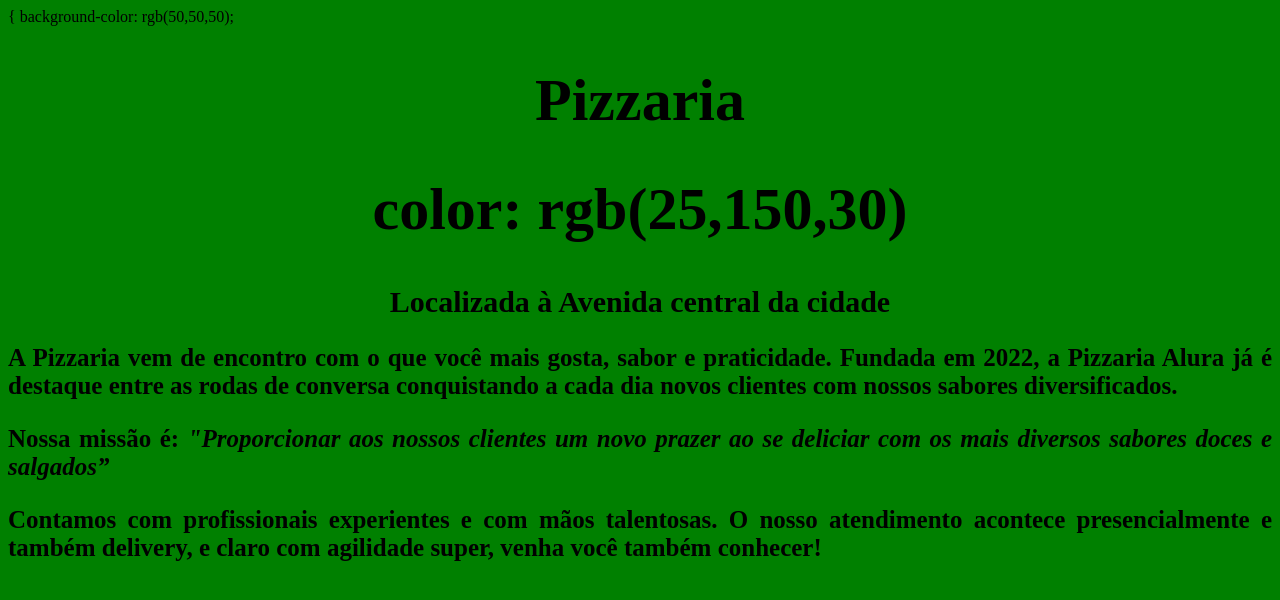
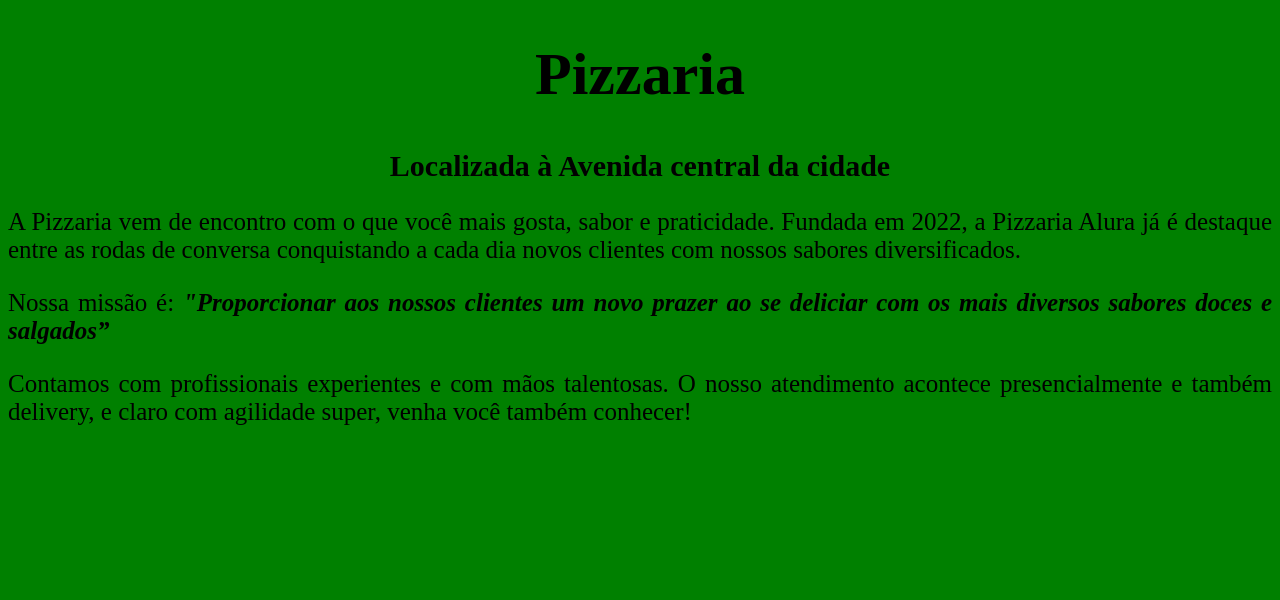
Before and after one commit to martinsdcm/GEProgramacao-TurmaE, a plain HTML site: page index.html in a window 1280 px wide. Drawn offline with Linux system fonts and the light colour scheme.

Commit message:
Add files via upload

```diff
--- a/index.html
+++ b/index.html
@@ -9,17 +9,16 @@
 	<script src-´main.j5´></script>
 
 </head>
-<body> {
-	background-color: rgb(50,50,50);
+<body>
 
-<h1>Pizzaria<h1>
-	color: rgb(25,150,30)
+<h1>Pizzaria</h1>
 
-<h2>Localizada à Avenida central da cidade<h2>
+<h2>Localizada à Avenida central da cidade</h2>
 
 <p>A Pizzaria vem de encontro com o que você mais gosta, sabor e praticidade. Fundada em 2022, a Pizzaria Alura já é destaque entre as rodas de conversa conquistando a cada dia novos clientes com nossos sabores diversificados.</p>
 
 <p>Nossa missão é: <i><b>"Proporcionar aos nossos clientes um novo prazer ao se deliciar com os mais diversos sabores doces e salgados”</b></i></p>
 
 <p>Contamos com profissionais experientes e com mãos talentosas. O nosso atendimento acontece presencialmente e também delivery, e claro com agilidade super, venha você também conhecer!</p>
+</body>
 </html>
```
